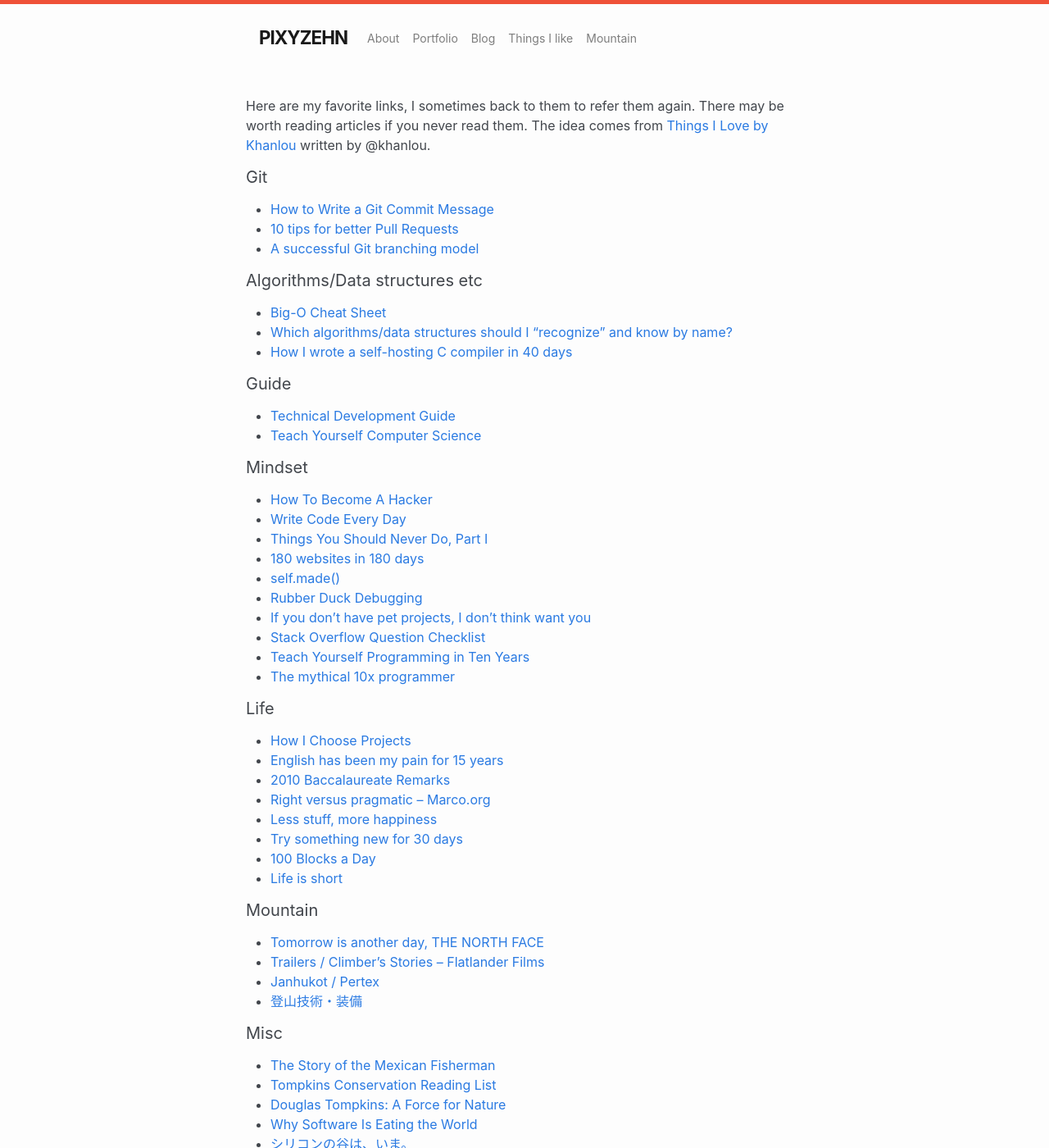
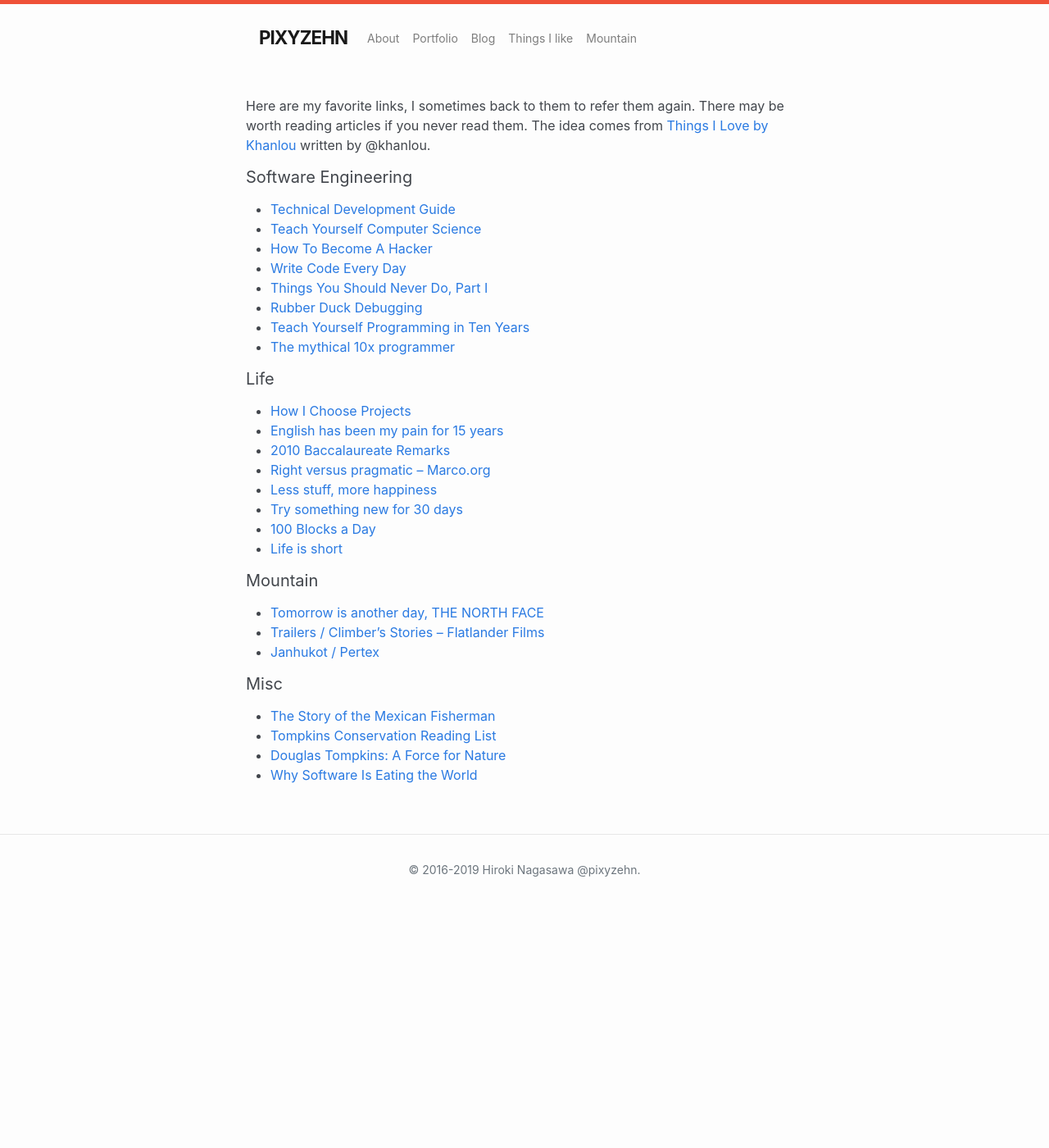
Before and after one commit to pixyzehn/pixyzehn.com, a Jekyll site: the page built from pages/things_i_like.md, in a window 1280 px wide and 1400 px high. Shown: the whole window at 82% size. Built offline with Jekyll 4.4.1, drawn with Linux system fonts in a browser that asks for light colours; nearby versions of some CDN libraries; library files that are not in the unit come from our copies.

Commit message:
Update page

```diff
--- a/pages/things_i_like.md
+++ b/pages/things_i_like.md
@@ -7,29 +7,13 @@ permalink: /things_i_like/
 Here are my favorite links, I sometimes back to them to refer them again. There may be worth reading articles if you never read them.
 The idea comes from [Things I Love by Khanlou](http://khanlou.com/love/) written by @khanlou.
 
-#### Git
-- [How to Write a Git Commit Message](http://chris.beams.io/posts/git-commit/)
-- [10 tips for better Pull Requests](http://blog.ploeh.dk/2015/01/15/10-tips-for-better-pull-requests/)
-- [A successful Git branching model](http://nvie.com/posts/a-successful-git-branching-model/)
-
-#### Algorithms/Data structures etc
-- [Big-O Cheat Sheet](http://bigocheatsheet.com/)
-- [Which algorithms/data structures should I “recognize” and know by name?](http://programmers.stackexchange.com/a/155649/225558)
-- [How I wrote a self-hosting C compiler in 40 days](http://www.sigbus.info/how-i-wrote-a-self-hosting-c-compiler-in-40-days.html)
-
-#### Guide
+#### Software Engineering
 - [Technical Development Guide](https://www.google.com/about/careers/students/guide-to-technical-development.html)
 - [Teach Yourself Computer Science](https://teachyourselfcs.com/)
-
-#### Mindset
 - [How To Become A Hacker](http://www.catb.org/~esr/faqs/hacker-howto.html)
 - [Write Code Every Day](http://ejohn.org/blog/write-code-every-day/)
 - [Things You Should Never Do, Part I](https://www.joelonsoftware.com/2000/04/06/things-you-should-never-do-part-i/)
-- [180 websites in 180 days](https://jenniferdewalt.com/)
-- [self.made()](https://bugkrusha.com/2017/03/26/blogging-finally/)
 - [Rubber Duck Debugging](https://rubberduckdebugging.com)
-- [If you don’t have pet projects, I don’t think want you](https://ayende.com/blog/90113/if-you-dont-have-pet-projects-i-dont-think-i-want-you)
-- [Stack Overflow Question Checklist](http://tinyurl.com/stack-checklist)
 - [Teach Yourself Programming in Ten Years](http://www.norvig.com/21-days.html)
 - [The mythical 10x programmer](http://antirez.com/news/112)
 
@@ -47,11 +31,9 @@ The idea comes from [Things I Love by Khanlou](http://khanlou.com/love/) written
 - [Tomorrow is another day, THE NORTH FACE](https://www.goldwin.co.jp/tnf/special/tomorrow_is_another_day/)
 - [Trailers / Climber’s Stories – Flatlander Films](https://flatlanderfilms.com/category/trailers-climbers-stories/)
 - [Janhukot / Pertex](https://www.pertex.com/janhukot/)
-- [登山技術・装備](http://www.kadoya-guide.com/gizyutu.html)
 
 #### Misc
 - [The Story of the Mexican Fisherman](https://bemorewithless.com/the-story-of-the-mexican-fisherman/)
 - [Tompkins Conservation Reading List](http://www.tompkinsconservation.org/reading_list.htm)
 - [Douglas Tompkins: A Force for Nature](http://www.tompkinsconservation.org/news/2015/12/09/douglas-tompkins-a-force-for-nature/)
 - [Why Software Is Eating the World](https://a16z.com/2016/08/20/why-software-is-eating-the-world/)
-- [シリコンの谷は、いま。](https://www.1101.com/siliconvalley/index.html)
```
